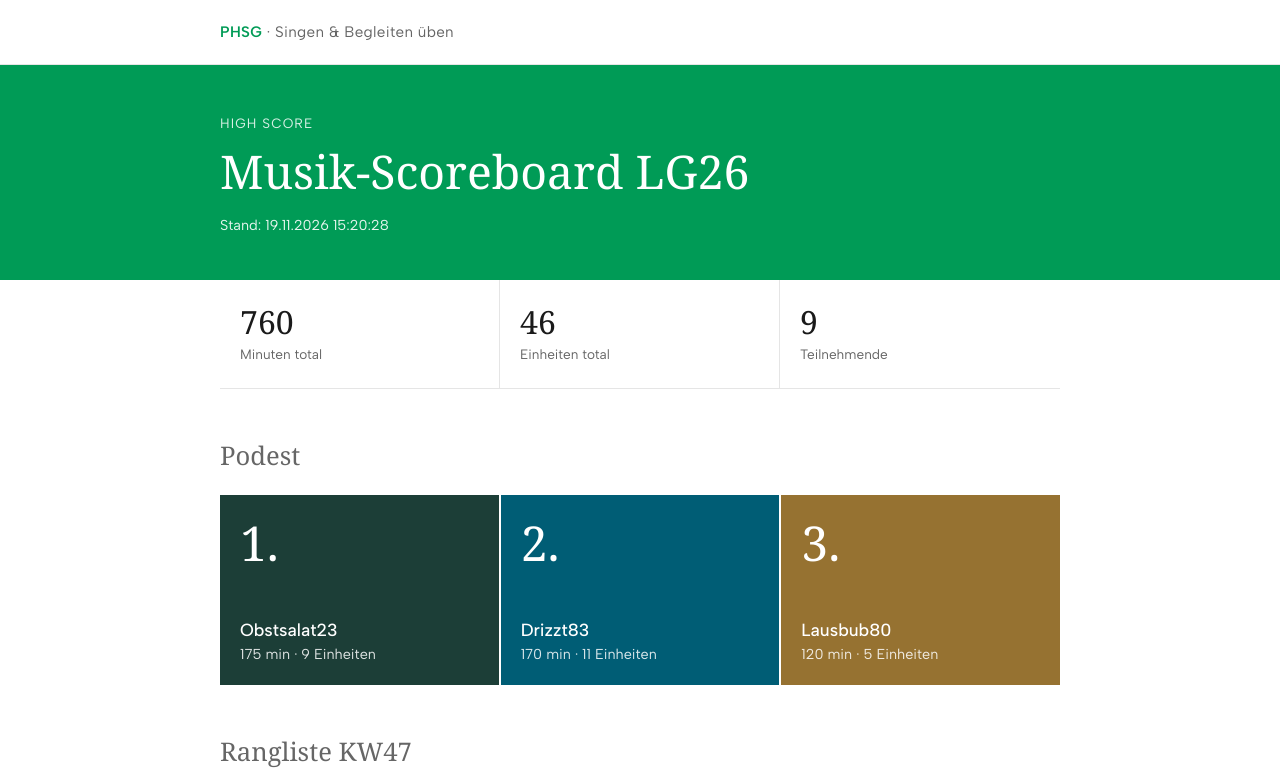
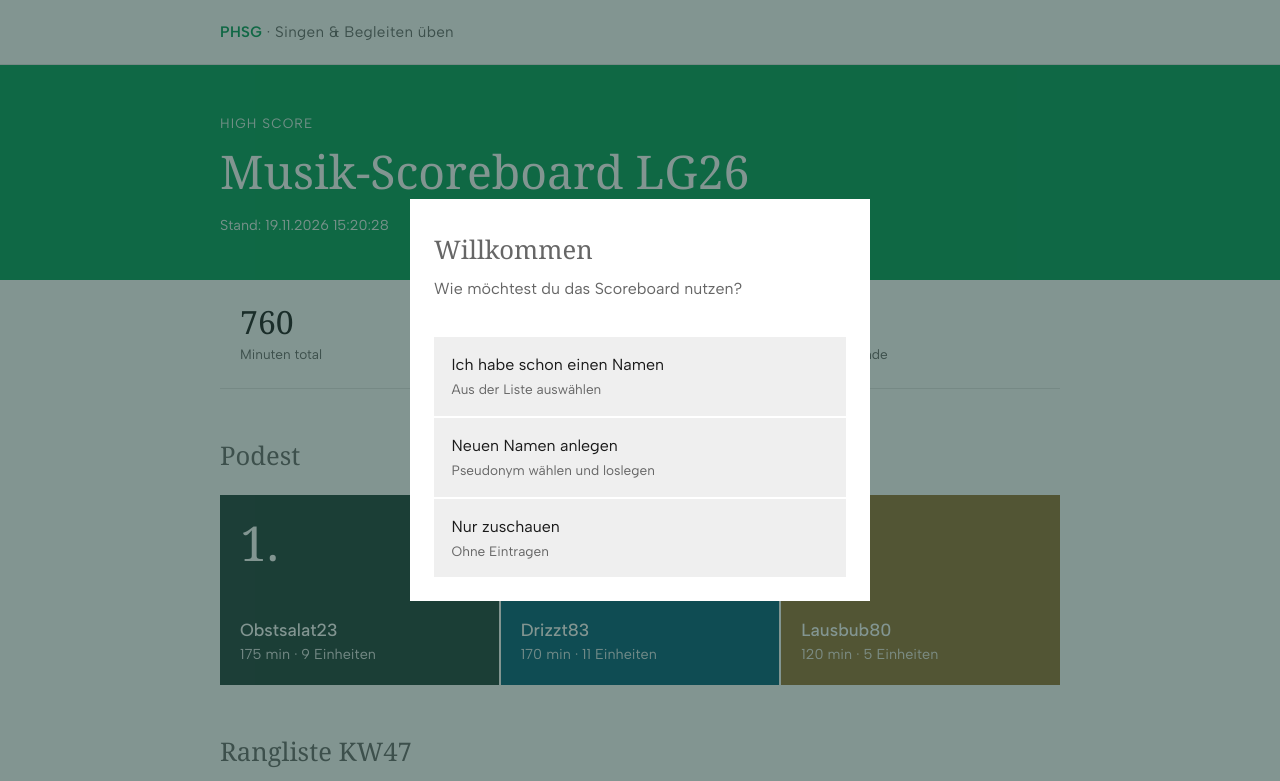
Before and after one commit to loaxleo/musik-scoreboard, a plain HTML site: page index.html in a window 1280 px wide. Shown: the top 781 px of the page. Drawn offline with Linux system fonts and the light colour scheme; no server answers; a web font is replaced by a local one.

Commit message:
Eintragen über die Website einschalten (API_URL gesetzt)
Co-Authored-By: Claude Opus 5.5 <noreply@anthropic.com>
Claude-Session: https://claude.ai/code/session_011SbvC9c1zxFpGpKWBVoDPb

```diff
--- a/index.html
+++ b/index.html
@@ -331,7 +331,7 @@
         };
 
         // Adresse des Cloudflare-Workers (leer = Eintragen ausgeschaltet, nur Excel-Daten)
-        const API_URL = '';
+        const API_URL = 'https://musik-scoreboard-api.leonard-loacker.workers.dev';
 
         let lastData = null;   // zusammengeführt: Excel + Website
         let excelData = null;
```
